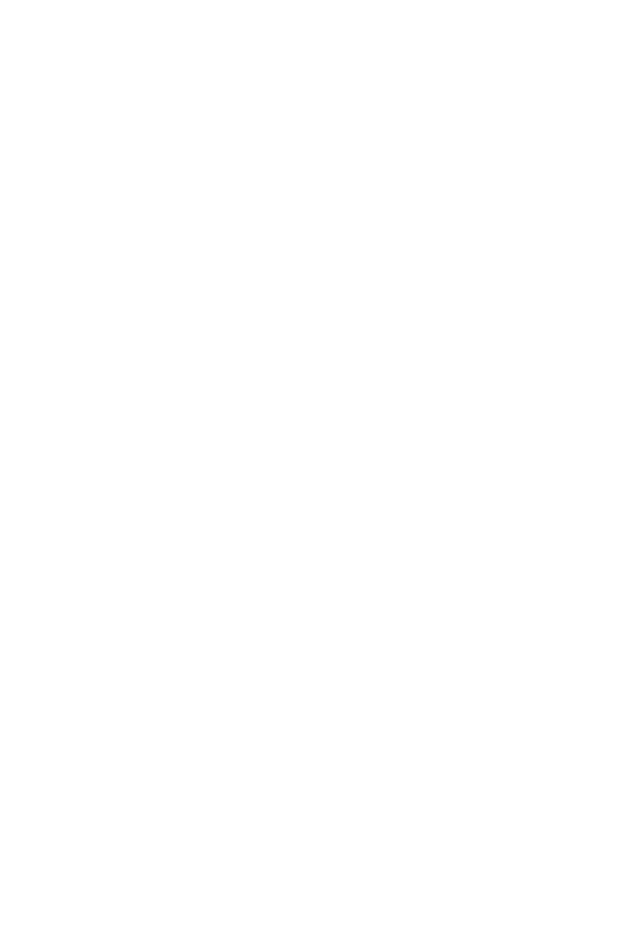
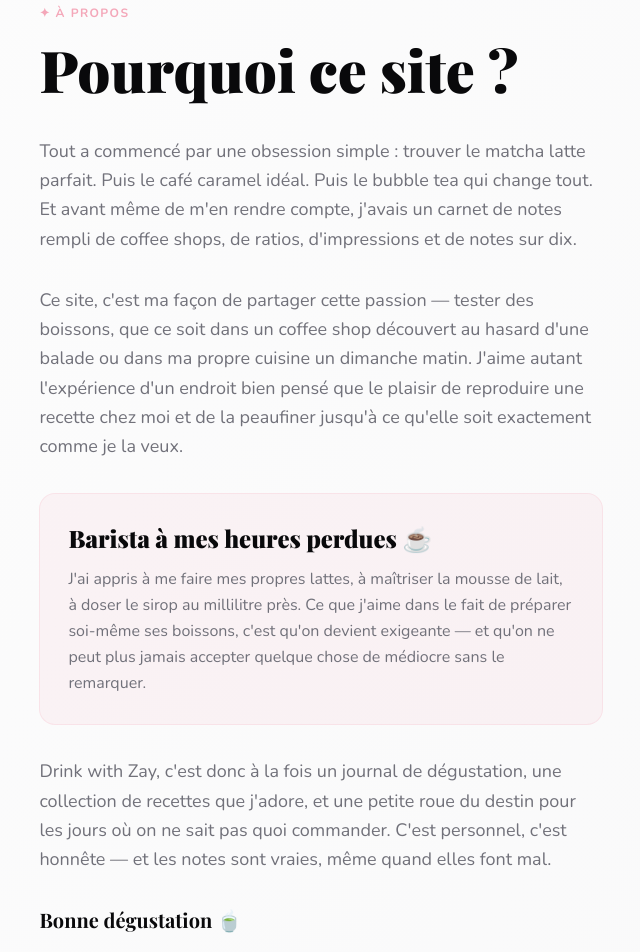
Before and after one commit to Kouceyla/DrinkwithZayy, a React (Vite) app: page /a-propos in a window 1280 px wide. Before the commit this address had no page. Shown: the part 160-1112 px from the top of the page, without its empty margins (319-959 px from the left). Before the commit the page ends 800 px from the top, so only its background shows below. Built offline with nearby package versions, Linux system fonts and the light colour scheme; a web font is replaced by a local one.

Commit message:
feat: Add APropos page and integrate Vercel Analytics

```diff
--- a/package.json
+++ b/package.json
@@ -11,6 +11,7 @@
   },
   "dependencies": {
     "@tailwindcss/vite": "^4.1.16",
+    "@vercel/analytics": "^2.0.1",
     "class-variance-authority": "^0.7.1",
     "clsx": "^2.1.1",
     "framer-motion": "^12.23.24",
--- a/src/App.jsx
+++ b/src/App.jsx
@@ -12,6 +12,7 @@ import { Toaster } from "@/components/ui/sonner";
 import DrinkModal from "./components/DrinkModal";
 import RecipesPage from "./pages/RecipesPage";
 import DegustationsPage from "./pages/DegustationsPage";
+import AProposPage from "./pages/AProposPage";
 
 function HomePage() {
   const [modalData, setModalData] = useState(null);
@@ -64,6 +65,7 @@ function App() {
         <Route path="/" element={<HomePage />} />
         <Route path="/recettes" element={<RecipesPage />} />
         <Route path="/degustations" element={<DegustationsPage />} />
+        <Route path="/a-propos" element={<AProposPage />} />
       </Routes>
     </ThemeProvider>
   );
--- a/src/components/NavBar.jsx
+++ b/src/components/NavBar.jsx
@@ -3,9 +3,10 @@ import { NavLink } from "react-router-dom";
 import ThemeToggle from "./ThemeToggle";
 
 const links = [
-  { to: "/",            label: "Accueil",      exact: true },
-  { to: "/recettes",    label: "Recettes" },
+  { to: "/",             label: "Accueil",       exact: true },
+  { to: "/recettes",     label: "Recettes" },
   { to: "/degustations", label: "Dégustations" },
+  { to: "/a-propos",     label: "À propos" },
 ];
 
 function NavBar({ sticky = false }) {
--- a/src/main.jsx
+++ b/src/main.jsx
@@ -1,6 +1,7 @@
 import React from 'react'
 import ReactDOM from 'react-dom/client'
 import { BrowserRouter } from 'react-router-dom'
+import { Analytics } from '@vercel/analytics/react'
 import App from './App.jsx'
 import './index.css'
 
@@ -8,6 +9,7 @@ ReactDOM.createRoot(document.getElementById('root')).render(
   <React.StrictMode>
     <BrowserRouter>
       <App />
+      <Analytics />
     </BrowserRouter>
   </React.StrictMode>,
 )
--- /dev/null
+++ b/src/pages/AProposPage.jsx
@@ -0,0 +1,64 @@
+import React from "react";
+import { motion } from "framer-motion";
+import { ThemeProvider } from "../components/ThemeProvider";
+import CursorGlow from "../components/CursorGlow";
+import NavBar from "../components/NavBar";
+
+const stagger = { visible: { transition: { staggerChildren: 0.12 } } };
+const fadeUp = {
+  hidden:  { opacity: 0, y: 28 },
+  visible: { opacity: 1, y: 0, transition: { duration: 0.6, ease: [0.22, 1, 0.36, 1] } },
+};
+
+function AProposPage() {
+  return (
+    <ThemeProvider>
+      <CursorGlow />
+      <NavBar />
+
+      <main className="px-[8vw] py-20 max-w-3xl mx-auto">
+        <motion.div initial="hidden" animate="visible" variants={stagger} className="flex flex-col gap-8">
+
+          <motion.div variants={fadeUp}>
+            <p className="text-xs font-bold tracking-[.12em] uppercase text-brand-pink mb-3">
+              ✦ À propos
+            </p>
+            <h1 className="font-serif text-[clamp(2.2rem,4.5vw,3.8rem)] font-black text-foreground leading-tight">
+              Pourquoi ce site ?
+            </h1>
+          </motion.div>
+
+          <motion.p variants={fadeUp} className="text-lg text-muted-foreground leading-relaxed">
+            Tout a commencé par une obsession simple : trouver le matcha latte parfait. Puis le café caramel idéal. Puis le bubble tea qui change tout. Et avant même de m'en rendre compte, j'avais un carnet de notes rempli de coffee shops, de ratios, d'impressions et de notes sur dix.
+          </motion.p>
+
+          <motion.p variants={fadeUp} className="text-lg text-muted-foreground leading-relaxed">
+            Ce site, c'est ma façon de partager cette passion — tester des boissons, que ce soit dans un coffee shop découvert au hasard d'une balade ou dans ma propre cuisine un dimanche matin. J'aime autant l'expérience d'un endroit bien pensé que le plaisir de reproduire une recette chez moi et de la peaufiner jusqu'à ce qu'elle soit exactement comme je la veux.
+          </motion.p>
+
+          <motion.div variants={fadeUp} className="rounded-2xl bg-brand-pink/10 border border-brand-pink/20 p-7 flex flex-col gap-3">
+            <p className="font-serif text-2xl font-black text-foreground">Barista à mes heures perdues ☕</p>
+            <p className="text-muted-foreground leading-relaxed">
+              J'ai appris à me faire mes propres lattes, à maîtriser la mousse de lait, à doser le sirop au millilitre près. Ce que j'aime dans le fait de préparer soi-même ses boissons, c'est qu'on devient exigeante — et qu'on ne peut plus jamais accepter quelque chose de médiocre sans le remarquer.
+            </p>
+          </motion.div>
+
+          <motion.p variants={fadeUp} className="text-lg text-muted-foreground leading-relaxed">
+            Drink with Zay, c'est donc à la fois un journal de dégustation, une collection de recettes que j'adore, et une petite roue du destin pour les jours où on ne sait pas quoi commander. C'est personnel, c'est honnête — et les notes sont vraies, même quand elles font mal.
+          </motion.p>
+
+          <motion.p variants={fadeUp} className="font-serif text-xl font-bold text-foreground">
+            Bonne dégustation 🍵
+          </motion.p>
+
+        </motion.div>
+      </main>
+
+      <footer className="text-center py-10 px-4 text-sm text-muted-foreground">
+        Made with ☕ by Zay
+      </footer>
+    </ThemeProvider>
+  );
+}
+
+export default AProposPage;
```
Also changed, not shown: 1 other file (tests, documents, lock files or other folders).
